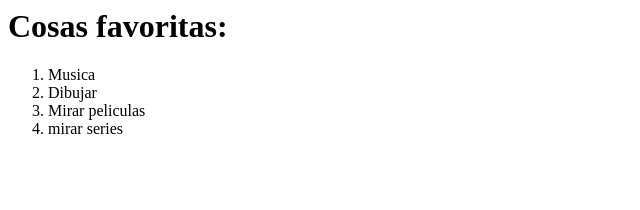
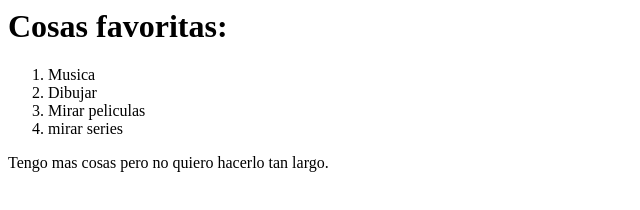
Before and after one commit to Keyla-622/programacion_estatica, a plain HTML site: page practica.html in a window 1280 px wide. Shown: the whole page, without its empty margins (0-640 px from the left). Drawn offline with Linux system fonts and the light colour scheme.

Commit message:
agreg. <p> práctica.html

```diff
--- a/practica.html
+++ b/practica.html
@@ -19,6 +19,8 @@
 
         </ol>
 
+        <p> Tengo mas cosas pero no quiero hacerlo tan largo.</p>
+
     </body>
 
 </html>
```
